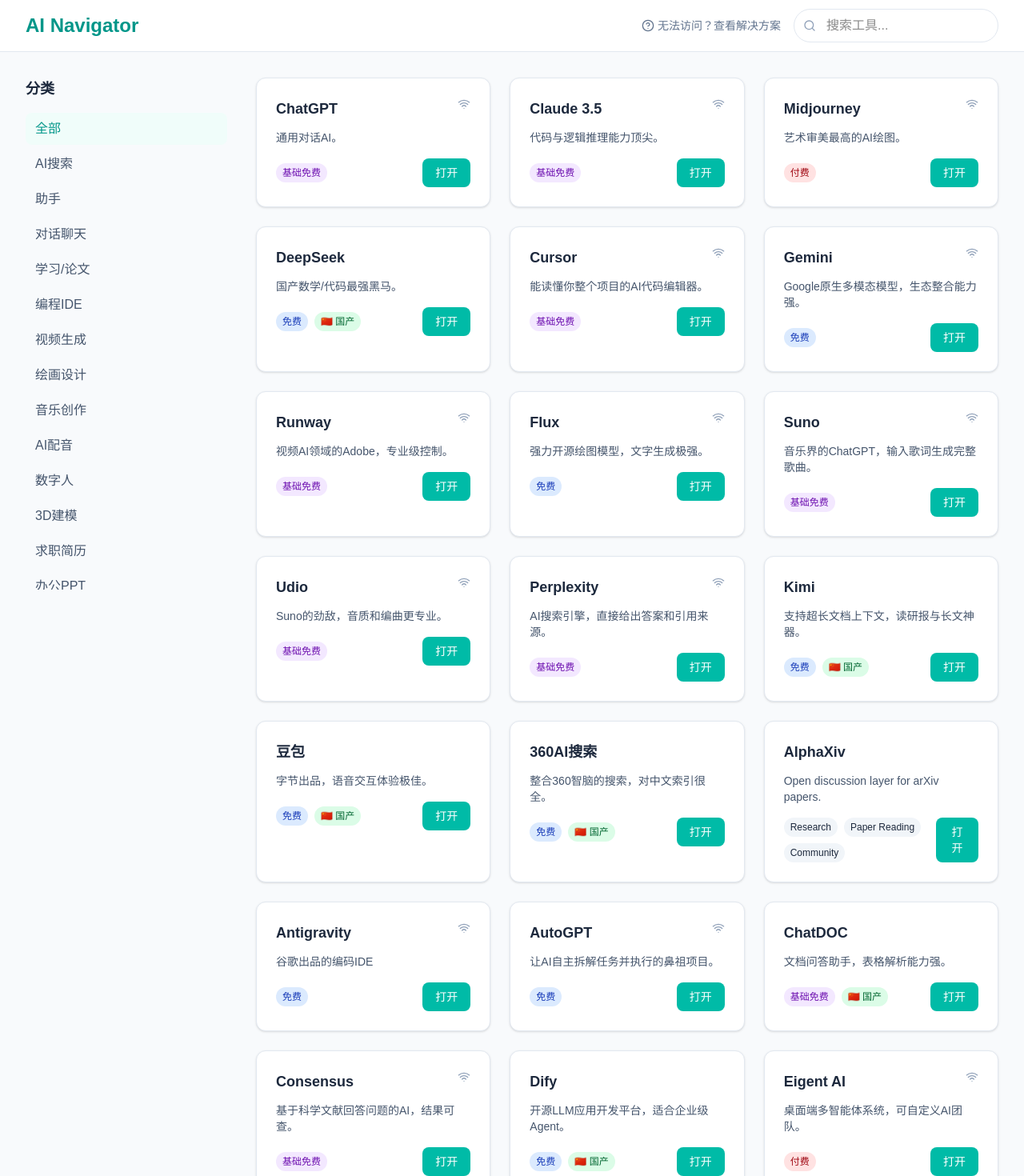
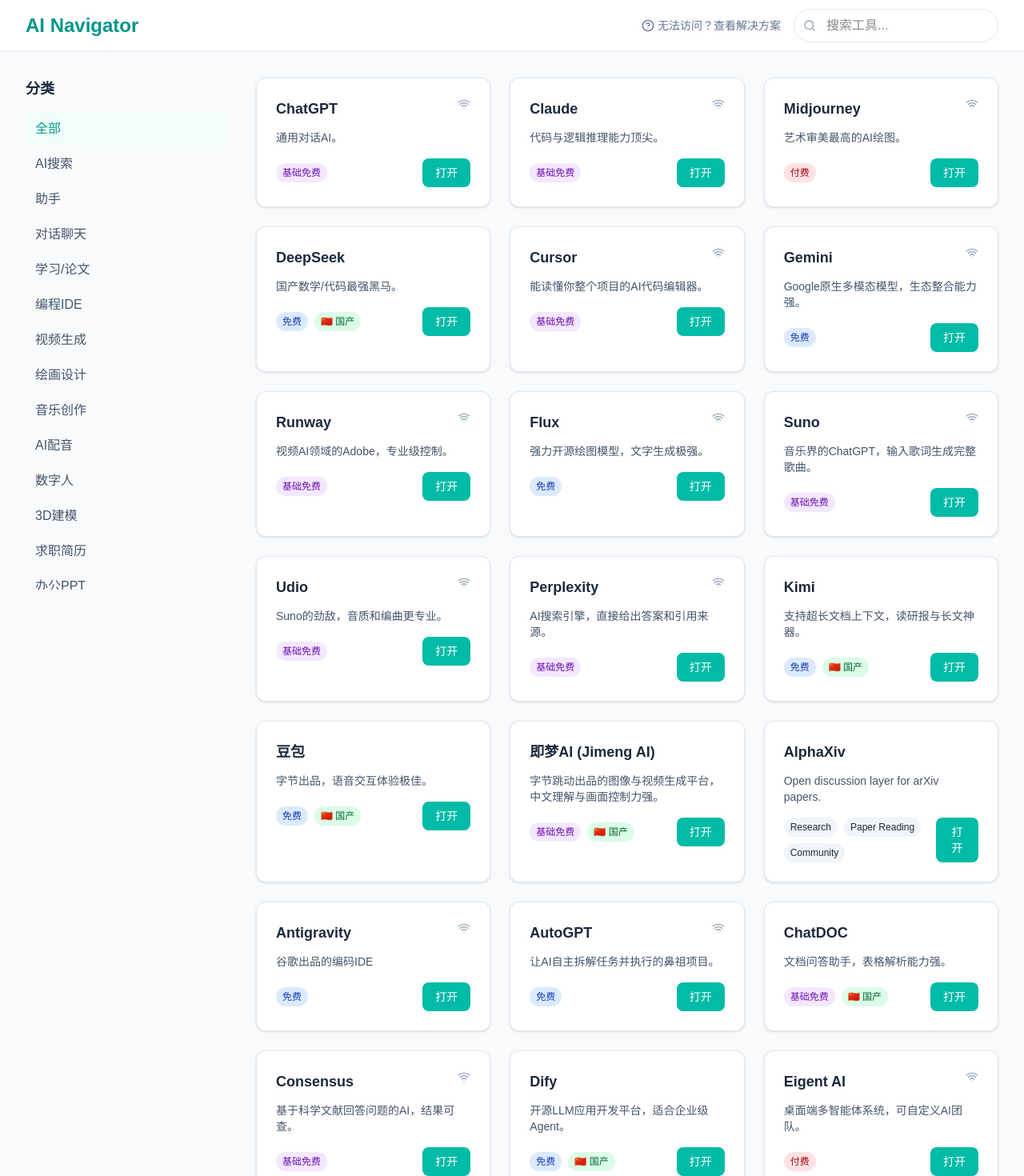
Before and after one commit to Sherlock-Shuang/AI-navigator, a Next.js app: page / in a window 1280 px wide. Shown: the top 1470 px of the page at 80% size. Built offline with nearby package versions, Linux system fonts and the light colour scheme.

Commit message:
修改了一些细节

```diff
--- a/src/data/tools.ts
+++ b/src/data/tools.ts
@@ -29,13 +29,14 @@
   { id: 'perplexity', name: 'Perplexity', desc: 'AI搜索引擎，直接给出答案和引用来源。', category: 'Search', url: 'https://www.perplexity.ai', tags: ['Freemium', 'Proxy'] },
   { id: 'metaso', name: '秘塔AI搜索', desc: '无广告、无干扰的学术级AI搜索，国产良心。', category: 'Search', url: 'https://metaso.cn', tags: ['Free', 'Domestic'] },
   { id: 'genspark', name: 'Genspark', desc: '生成式搜索，把结果整合成一篇Wiki。', category: 'Search', url: 'https://genspark.ai', tags: ['Free', 'Proxy'] },
-  { id: '360ai', name: '360AI搜索', desc: '整合360智脑的搜索，对中文索引很全。', category: 'Search', url: 'https://so.360.com', tags: ['Free', 'Domestic'] },
+  { id: '360ai', name: '纳米AI', desc: '整合360智脑的搜索，对中文索引很全。', category: 'Search', url: 'https://so.360.com', tags: ['Free', 'Domestic'] },
 
   // --- 🤖 Agent ---
   { id: 'coze-cn', name: '扣子 (Coze)', desc: '字节出品，拖拽即可做自己的AI Bot。', category: 'Agent', url: 'https://www.coze.cn', tags: ['Free', 'Domestic'] },
   { id: 'dify', name: 'Dify', desc: '开源LLM应用开发平台，适合企业级Agent。', category: 'Agent', url: 'https://dify.ai', tags: ['Free', 'Domestic'] },
   { id: 'autogpt', name: 'AutoGPT', desc: '让AI自主拆解任务并执行的鼻祖项目。', category: 'Agent', url: 'https://news.agpt.co', tags: ['Free', 'Proxy'] },
   { id: 'eigent', name: 'Eigent AI', desc: '桌面端多智能体系统，可自定义AI团队。', category: 'Agent', url: 'https://eigent.ai', tags: ['Paid', 'Proxy'] },
+  { id: 'manus', name: 'Manus', desc: '通用助手（Agent），将想法转化为行动。', category: 'Agent', url: 'https://manus.so', tags: ['基础免费', 'Proxy'] },
 
   // --- 🎓 Learning ---
   { id: 'notebooklm', name: 'NotebookLM', desc: 'Google出品，导入PDF自动生成播客和摘要。', category: 'Learning', url: 'https://notebooklm.google.com', tags: ['Free', 'Proxy'] },
@@ -80,7 +81,7 @@
 
   // --- 💬 Chat ---
   { id: 'chatgpt', name: 'ChatGPT', desc: '通用对话AI。', category: 'Chat', url: 'https://chatgpt.com', tags: ['Freemium', 'Proxy'] },
-  { id: 'claude', name: 'Claude 3.5', desc: '代码与逻辑推理能力顶尖。', category: 'Chat', url: 'https://claude.ai', tags: ['Freemium', 'Proxy'] },
+  { id: 'claude', name: 'Claude', desc: '代码与逻辑推理能力顶尖。', category: 'Chat', url: 'https://claude.ai', tags: ['Freemium', 'Proxy'] },
   { id: 'gemini', name: 'Gemini', desc: 'Google原生多模态模型，生态整合能力强。', category: 'Chat', url: 'https://gemini.google.com', tags: ['Free', 'Proxy'] },
   { id: 'doubao', name: '豆包', desc: '字节出品，语音交互体验极佳。', category: 'Chat', url: 'https://doubao.com', tags: ['Free', 'Domestic'] },
   { id: 'deepseek', name: 'DeepSeek', desc: '国产数学/代码最强黑马。', category: 'Chat', url: 'https://www.deepseek.com', tags: ['Free', 'Domestic'] },
@@ -91,6 +92,7 @@
   { id: 'sora', name: 'Sora', desc: 'OpenAI王炸级视频生成（暂未公测）。', category: 'Video', url: 'https://openai.com/sora', tags: ['Paid', 'Proxy'] },
   { id: 'runway', name: 'Runway', desc: '视频AI领域的Adobe，专业级控制。', category: 'Video', url: 'https://runwayml.com', tags: ['Freemium', 'Proxy'] },
   { id: 'keling', name: '可灵 AI', desc: '国产视频生成效果第一梯队。', category: 'Video', url: 'https://keling.ai', tags: ['Freemium', 'Domestic'] },
+  { id: 'jimeng', name: '即梦AI (Jimeng AI)', desc: '字节跳动出品的图像与视频生成平台，中文理解与画面控制力强。', category: 'Video', url: 'https://jimeng.jianying.com', tags: ['基础免费', 'Domestic'] },
   { id: 'veo', name: 'Veo 3.0', desc: "Google's most capable video generation model with native audio.", category: 'Video', url: 'https://deepmind.google/models/veo/', tags: ['Google', 'Video Gen', 'Native Audio', 'Proxy'] },
 
   // --- 🎨 Image ---
```
